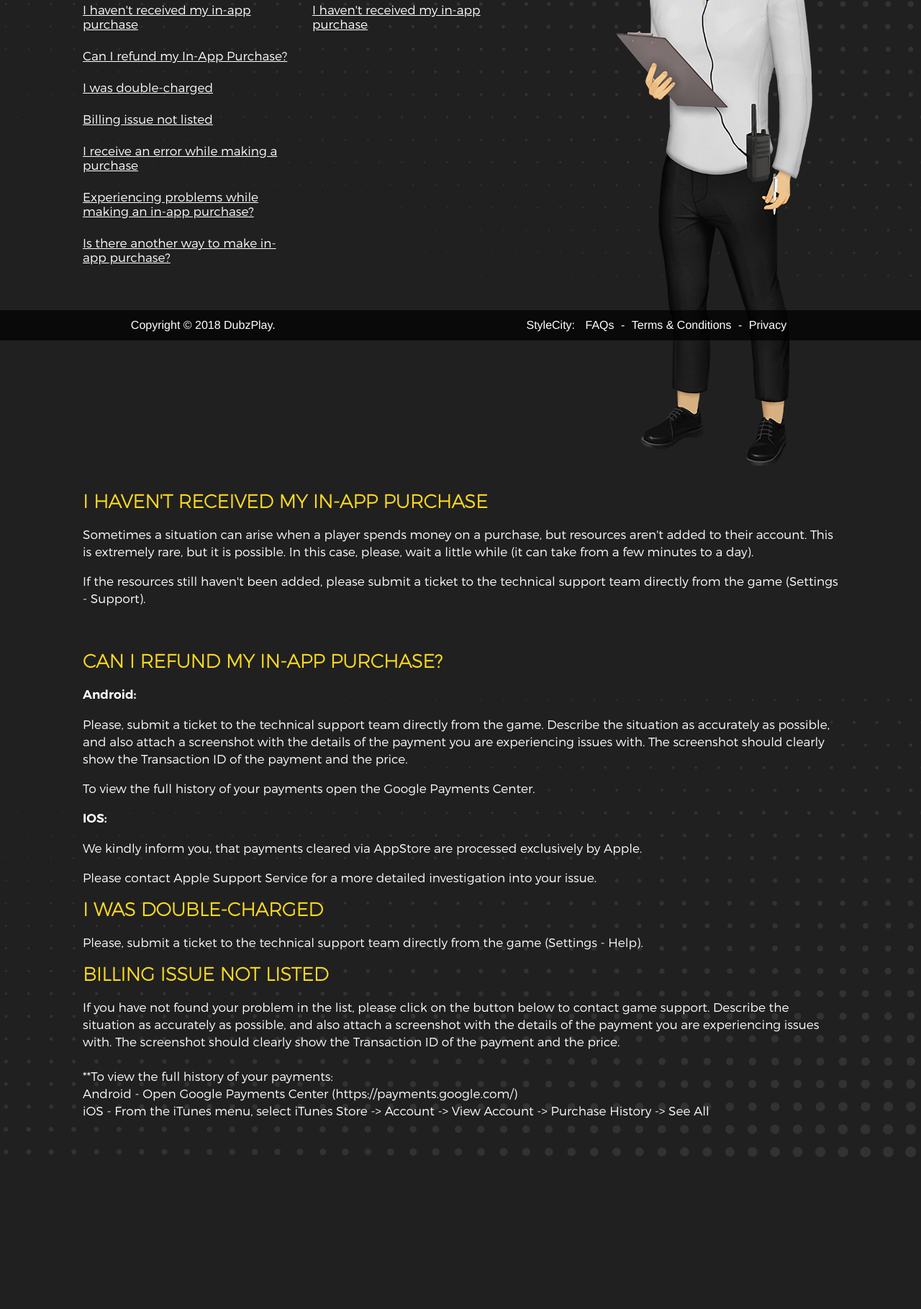
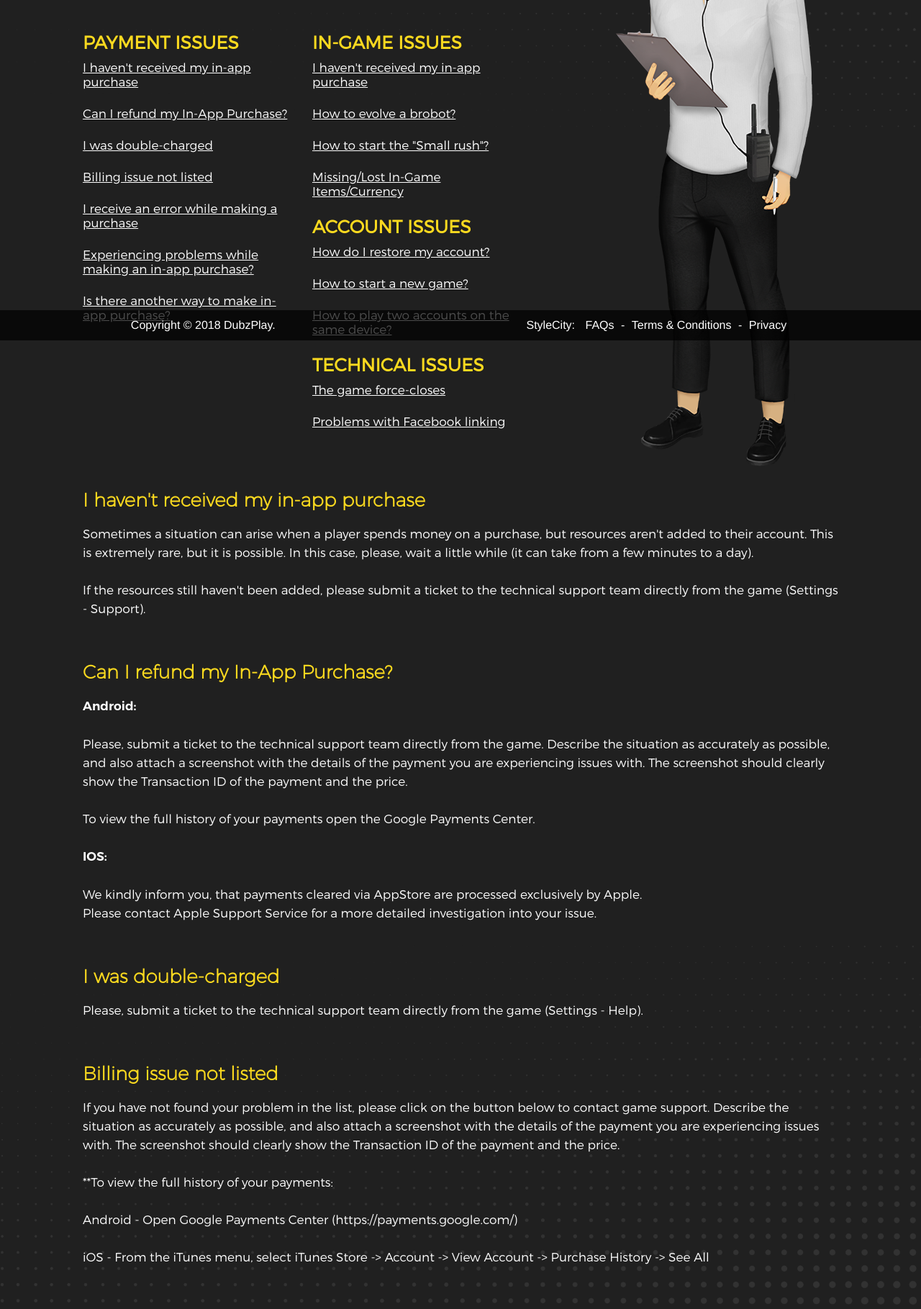
Before and after one commit to wkarim86/dubzplaz-v3, a plain HTML site: page faqs.html in a window 1280 px wide. Shown: the part 327-2146 px from the top of the page at 72% size. Before the commit the page ends 1942 px from the top, so only its background shows below. Drawn offline with nearby package versions, Linux system fonts and the light colour scheme.

Commit message:
inner pages done

```diff
--- a/css/page.css
+++ b/css/page.css
@@ -15,19 +15,23 @@ body{
 .page{
     height:100vh;
 }
-.bg-page{
-    background:url('../img/faqbgtop.png') no-repeat;
+.dot-pattern-top{
+    background:url('../img/page_dots_top.png') no-repeat;
+    background-position: top right;
     background-size:100%;
-    background-position:top center;
+
 }
-.bg-page-bottom{
-    background:url('../img/faqbgbottom.png') no-repeat;
+.dot-pattern-bottom{
+    background:url('../img/page_dots_bottom.png') no-repeat;
+    background-position: bottom right;
     background-size:100%;
-    background-position:bottom center;
+
 }
 
 .page-container{
     display: flex;
+    position:relative;
+    z-index: 2;
 }
 
 .padding-h-160{
@@ -41,6 +45,8 @@ body{
     margin:0px;
     text-transform: uppercase;
     letter-spacing: 3px;
+    display:block;
+    margin-bottom:80px;
 }
 .page-para-heading-light{
     color:#fad91f;
@@ -48,6 +54,12 @@ body{
     font-size:26px;
     margin:0px 0px 10px;
     text-transform: uppercase;
+}
+.page-para-heading-two{
+    color:#fad91f;
+    font-family: 'Montserrat-UltraLight';
+    font-size:26px;
+    margin:0px 0px 10px;
 }
 
 
@@ -60,10 +72,11 @@ body{
 }
 .page-para-heading-white{
     color:#fff;
-    font-family: 'Montserrat-SemiBold';
+    font-family: 'Montserrat-Regular';
     font-size:21px;
     margin:0px 0px 10px;
     text-transform: uppercase;
+    letter-spacing: 2px;
 }
 
 .page-links{ margin:0px; padding:0px; list-style: none;}
@@ -80,6 +93,9 @@ body{
 
 article ul, article ol{
     color:#fff;
+}
+article ul li, article ol li{
+    line-height: 26px;
 }
 
 article ol.l-roman{
@@ -120,7 +136,8 @@ article{
     word-wrap:break-word;
 }
 article p{
-    line-height: 24px;
+    line-height: 26px;
+    margin-bottom:60px;
 }
 article strong {
     font-family: 'Montserrat-SemiBold';
@@ -147,6 +164,7 @@ article strong {
     right:10px;
     background:rgba(18,18,18,0.8);
     display:none;
+    z-index: 999;
 }
 
 .bottomFromTop:hover{
@@ -167,6 +185,8 @@ article strong {
 .nav-item{
     flex:auto;
 }
+
+
 
 /* Page Responsive */
 @media (min-width:320px) and (max-width:1024px){
@@ -237,4 +257,27 @@ article strong {
     .relative{
         z-index: 3;
     }
+
+    .hidden-mobile{
+        display:none;
+    }
+    .dot-pattern-top{
+        background:url('../img/page_dots_top_mobile.png') no-repeat;
+        background-position: top right;
+        background-size:100%;
+
+    }
+    .dot-pattern-bottom{
+        background:url('../img/page_dots_bottom_mobile.png') no-repeat;
+        background-position: bottom right;
+        background-size:100%;
+    }
+
+    .visible-mobile{
+        display:flex;
+    }
+    .footer-bar-content{
+        justify-content: space-between;
+    }
+
 }
--- a/faqs.html
+++ b/faqs.html
@@ -18,7 +18,8 @@
 </head>
 <body>
 
-<div class="page">
+<div class="page dot-pattern-top">
+
 
 <!-- Header -->
     <div class="header">
@@ -45,7 +46,7 @@
 
 <!-- Top Section -->
     <section>
-        <div class="page-container bg-page">
+        <div class="page-container dot-pattern-bottom">
             <div class="container">
                 <div class="marginTop100 floatRight"><img src="img/FaQsboy.png" class="faq-boy" ></div>
 
@@ -70,11 +71,57 @@
                                 <h4 class="page-para-heading">IN-GAME ISSUES</h4>
                                 <ul class="page-links">
                                     <li><a href="#">I haven't received my in-app purchase</a></li>
+                                    <li><a href="#">How to evolve a brobot?</a></li>
+                                    <li><a href="#">How to start the "Small rush"?</a></li>
+                                    <li><a href="#">Missing/Lost In-Game Items/Currency</a></li>
+                                </ul>
+                                <h4 class="page-para-heading">ACCOUNT ISSUES</h4>
+                                <ul class="page-links">
+                                    <li><a href="#">How do I restore my account?</a></li>
+                                    <li><a href="#">How to start a new game?</a></li>
+                                    <li><a href="#">How to play two accounts on the same device?</a></li>
+                                </ul>
+                                <h4 class="page-para-heading">TECHNICAL ISSUES</h4>
+                                <ul class="page-links">
+                                    <li><a href="#">The game force-closes</a></li>
+                                    <li><a href="#">Problems with Facebook linking</a></li>
                                 </ul>
                             </div>
                         </div>
 
                 </article>
+
+                <article>
+                        <h2 class="page-para-heading-two">I haven't received my in-app purchase</h2>
+                        <p>
+                                Sometimes a situation can arise when a player spends money on a purchase, but resources aren't added to their account. This is extremely rare, but it is possible. In this case, please, wait a little while (it can take from a few minutes to a day). <br><br>
+
+                     If the resources still haven't been added, please submit a ticket to the technical support team directly from the game (Settings - Support).</p>
+                 </article>
+                <article>
+                        <h2 class="page-para-heading-two">Can I refund my In-App Purchase?</h2>
+                        <p>
+                            <strong>Android:</strong> <br><br>
+
+Please, submit a ticket to the technical support team directly from the game. Describe the situation as accurately as possible, and also attach a screenshot with the details of the payment you are experiencing issues with. The screenshot should clearly show the Transaction ID of the payment and the price. <br><br>
+
+                        To view the full history of your payments open the Google Payments Center. <br><br>
+
+                        <strong>IOS:</strong> <br><br>
+
+                        We kindly inform you, that payments cleared via AppStore are processed exclusively by Apple.<br>
+                        Please contact Apple Support Service for a more detailed investigation into your issue.<br>
+                        </p>
+
+                        <h2 class="page-para-heading-two">I was double-charged</h2>
+                        <p>Please, submit a ticket to the technical support team directly from the game (Settings - Help).</p>
+
+                        <h2 class="page-para-heading-two">Billing issue not listed</h2>
+                        <p>If you have not found your problem in the list, please click on the button below to contact game support. Describe the situation as accurately as possible, and also attach a screenshot with the details of the payment you are experiencing issues with. The screenshot should clearly show the Transaction ID of the payment and the price.<br><br>
+**To view the full history of your payments:<br><br>
+                            Android - Open Google Payments Center (https://payments.google.com/)<br><br>
+iOS - From the iTunes menu, select iTunes Store -> Account -> View Account -> Purchase History -> See All</p>
+                 </article>
 
             </div>
 
@@ -83,50 +130,13 @@
     </section>
 <!-- end Top Section -->
 
-    <!-- Answers -->
-    <section>
-        <div class="page-container bg-page-bottom">
-         <div class="container">
-                 <article>
-                        <h2 class="page-para-heading-light">I haven't received my in-app purchase</h2>
-                        <p>
-                                Sometimes a situation can arise when a player spends money on a purchase, but resources aren't added to their account. This is extremely rare, but it is possible. In this case, please, wait a little while (it can take from a few minutes to a day).
-                        </p>
-                     <p>If the resources still haven't been added, please submit a ticket to the technical support team directly from the game (Settings - Support).</p>
-                 </article>
-                <article>
-                        <h2 class="page-para-heading-light">Can I refund my In-App Purchase?</h2>
-                        <p>
-                            <strong>Android:</strong>
-                        </p>
-                        <p>
-Please, submit a ticket to the technical support team directly from the game. Describe the situation as accurately as possible, and also attach a screenshot with the details of the payment you are experiencing issues with. The screenshot should clearly show the Transaction ID of the payment and the price.
-                        </p>
-                        <p>To view the full history of your payments open the Google Payments Center.</p>
-                        <p>
-                            <strong>IOS:</strong>
-                        </p>
-                        <p>We kindly inform you, that payments cleared via AppStore are processed exclusively by Apple.</p>
-                        <p>Please contact Apple Support Service for a more detailed investigation into your issue.</p>
-
-                        <h2 class="page-para-heading-light">I was double-charged</h2>
-                        <p>Please, submit a ticket to the technical support team directly from the game (Settings - Help).</p>
-                        <h2 class="page-para-heading-light">Billing issue not listed</h2>
-                        <p>If you have not found your problem in the list, please click on the button below to contact game support. Describe the situation as accurately as possible, and also attach a screenshot with the details of the payment you are experiencing issues with. The screenshot should clearly show the Transaction ID of the payment and the price.<br><br>
-**To view the full history of your payments:<br>
-                            Android - Open Google Payments Center (https://payments.google.com/)<br>
-iOS - From the iTunes menu, select iTunes Store -> Account -> View Account -> Purchase History -> See All</p>
-                 </article>
-            </div>
-        </div>
-
-    </section>
 
 
       <div class="footer-bar">
-            <div class="footer-bar-content ">
+            <div class="footer-bar-content">
+                <span class="visible-mobile">info@dubzplay.com</span>
                 <span>Copyright &copy; 2018 DubzPlay.</span>
-            <ul>
+            <ul class="hidden-mobile">
 
                 <li>StyleCity: </li>
                 <li><a href="faqs.html">FAQs</a></li>
```
Also changed, not shown: privacy.html (+6 -5 lines), term_conditions.html (+15 -14 lines), img/appstore.png, img/page_dots_bottom.png (added), img/page_dots_bottom_mobile.png (added), img/page_dots_top.png (added), img/page_dots_top_mobile.png (added), img/pagebgbottom.png (renamed from img/faqbgbottom.png), img/pagebgtop.png (renamed from img/faqbgtop.png).
